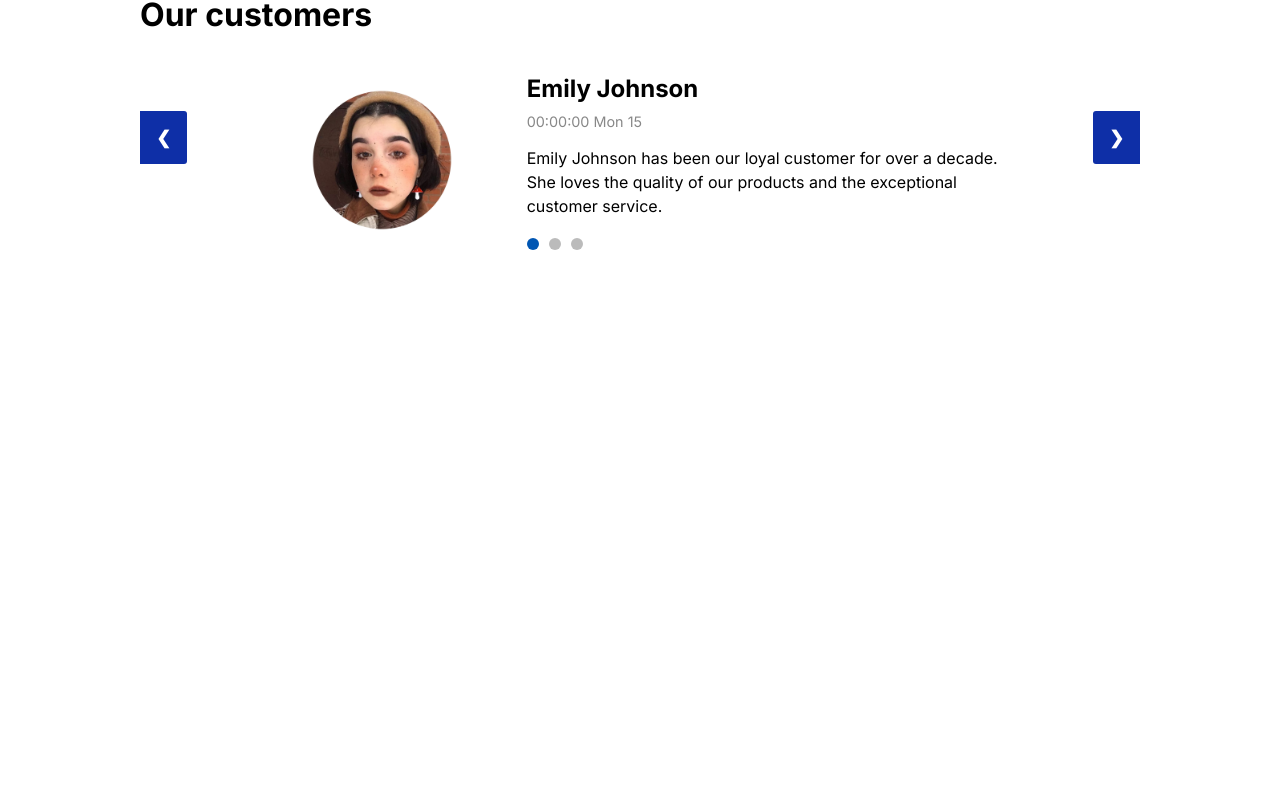
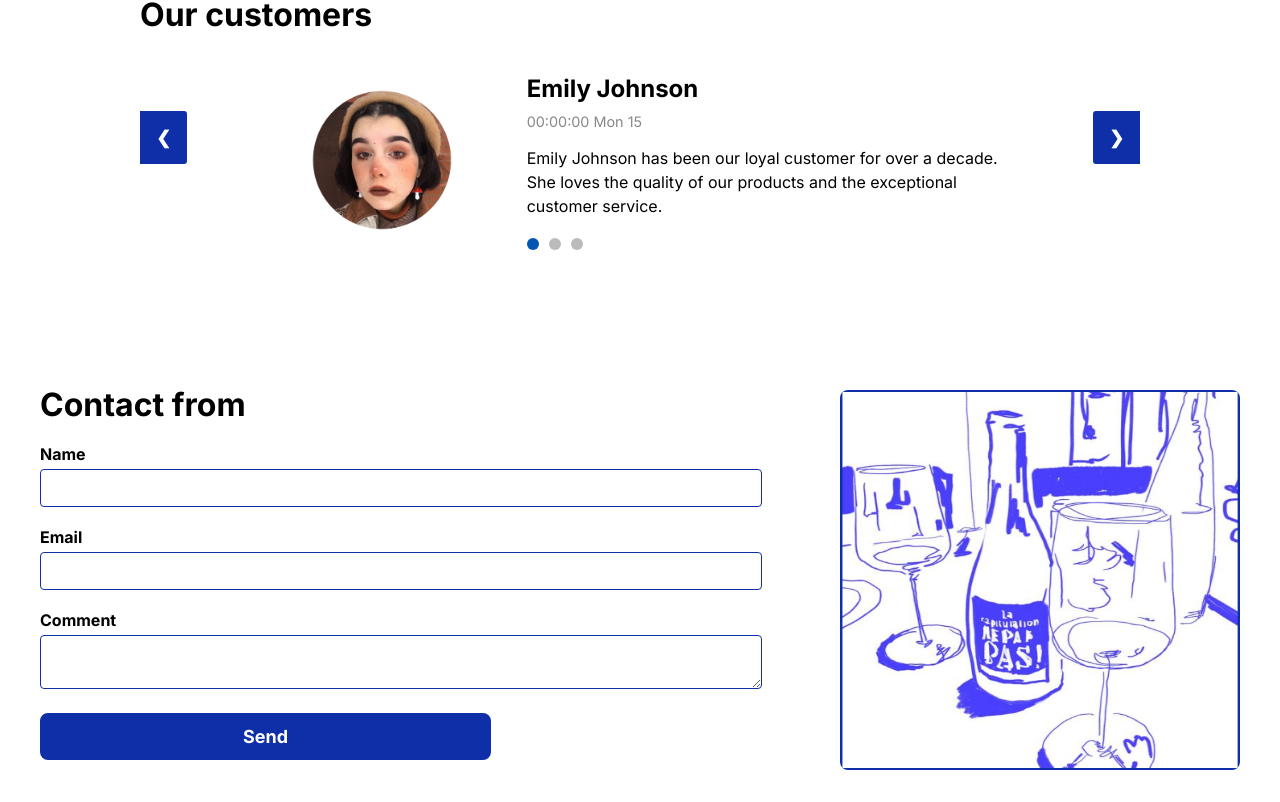
Before and after one commit to KarinaShupik/Kursova, a React (Vite) app in the folder client/: page / in a window 1280 px wide. Shown: the part 3420-4222 px from the top of the page. Before the commit the page ends 3718 px from the top, so only its background shows below. Built offline with nearby package versions, Linux system fonts and the light colour scheme; no server answers.

Commit message:
feat: contact form

```diff
--- a/client/src/components/Home.jsx
+++ b/client/src/components/Home.jsx
@@ -4,6 +4,7 @@ import Gallery from "../pages/Gallery.jsx"
 import News from "../pages/News.jsx"
 import NewsAdditional from "../pages/NewsAdditional.jsx"
 import Customers from "../pages/Customers.jsx"
+import ContactForm from "../pages/ContactForm.jsx"
 
 
 export function Home() {
@@ -14,6 +15,7 @@ export function Home() {
         <News />
         <NewsAdditional />
         <Customers />
+        <ContactForm />
       </>
     )
 }
--- /dev/null
+++ b/client/src/pages/ContactForm.jsx
@@ -0,0 +1,28 @@
+import React from 'react';
+import '../styles/ContactForm.css';  // Make sure to create this CSS file
+import contactImage from '../img/con_form.png';  // Replace with the actual path to your image
+
+const ContactForm = () => {
+  return (
+    <div className="contact-form-container">
+      <form className="contact-form">
+        <h1>Contact from</h1>
+        <label htmlFor="name">Name</label>
+        <input type="text" id="name" name="name" />
+
+        <label htmlFor="email">Email</label>
+        <input type="email" id="email" name="email" />
+
+        <label htmlFor="comment">Comment</label>
+        <textarea id="comment" name="comment"></textarea>
+
+        <button type="submit">Send</button>
+      </form>
+      <div className="contact-image">
+        <img src={contactImage} alt="Contact" />
+      </div>
+    </div>
+  );
+}
+
+export default ContactForm;
--- a/client/src/styles/ContactForm.css
+++ b/client/src/styles/ContactForm.css
@@ -0,0 +1,53 @@
+.contact-form-container {
+    display: flex;
+    justify-content: space-between;
+    align-items: center;
+    padding: 20px;
+    max-width: 1200px;
+    margin: auto;
+    background-color: #fff;
+    margin-top: 80px;
+  }
+
+  .contact-form {
+    flex: 1;
+    margin-right: 100px;
+  }
+
+  .contact-form h1 {
+    font-size: 2em;
+    margin-bottom: 20px;
+    margin-top: -20px;
+  }
+
+  .contact-form label {
+    display: block;
+    margin-bottom: 5px;
+    font-weight: bold;
+  }
+
+  .contact-form input,
+  .contact-form textarea {
+    width: 100%;
+    padding: 10px;
+    margin-bottom: 20px;
+    border: 1px solid #0E2FA7;
+    border-radius: 4px;
+  }
+
+  .contact-form button {
+    padding: 10px 200px;
+    border: 3px solid #0E2FA7;
+    background-color: #0E2FA7;
+    border-radius: 8px;
+    text-decoration: none;
+    color: #ffffff;
+    font-weight: bold;
+    cursor: pointer;
+    font-size: 18px;
+  }
+
+  .contact-image img {
+    max-width: 100%;
+    height: 380px;
+  }
--- a/package.json
+++ b/package.json
@@ -12,6 +12,7 @@
   "author": "",
   "license": "ISC",
   "dependencies": {
+    "@react-google-maps/api": "^2.19.3",
     "bcryptjs": "^2.4.3",
     "cookie-parser": "^1.4.6",
     "dotenv": "^16.4.5",
```
Also changed, not shown: client/src/img/con_form.png (added), client/src/styles/LocationInfo.css (added), 1 other file (tests, documents, lock files or other folders).
